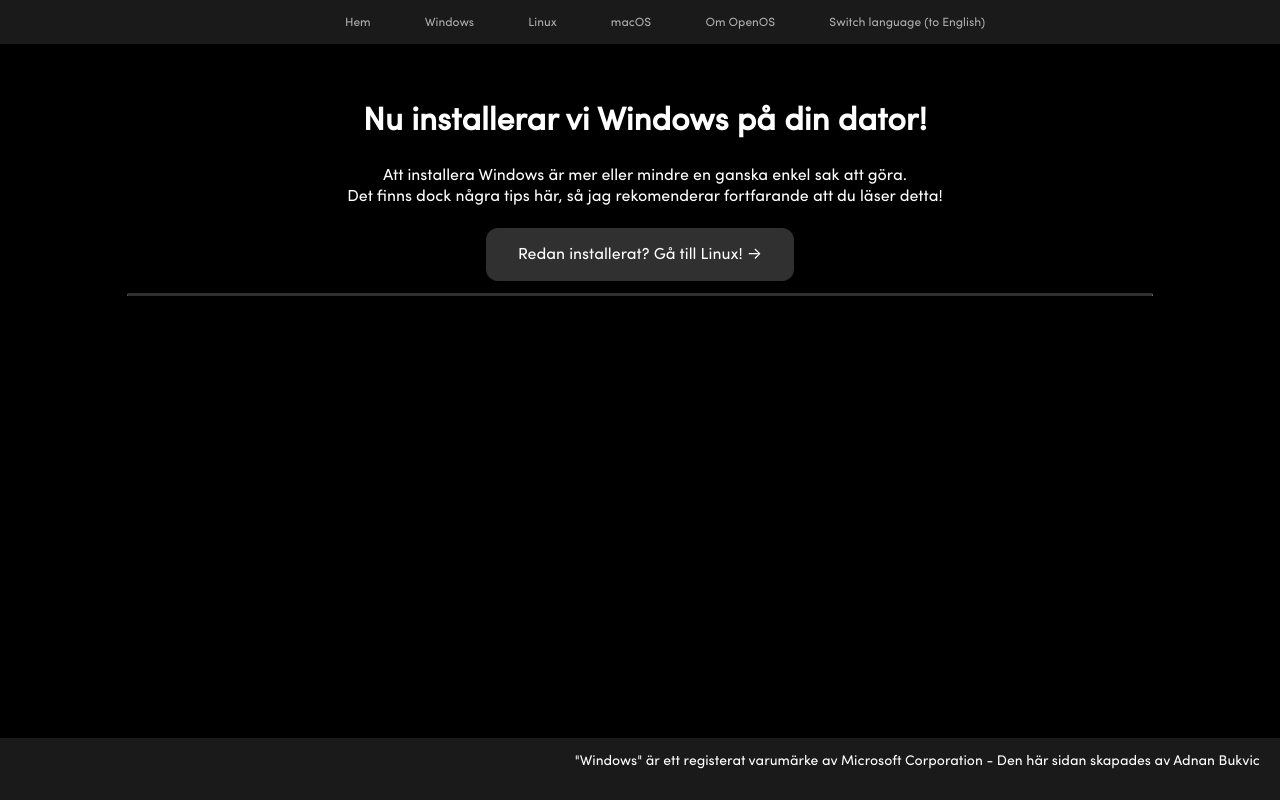
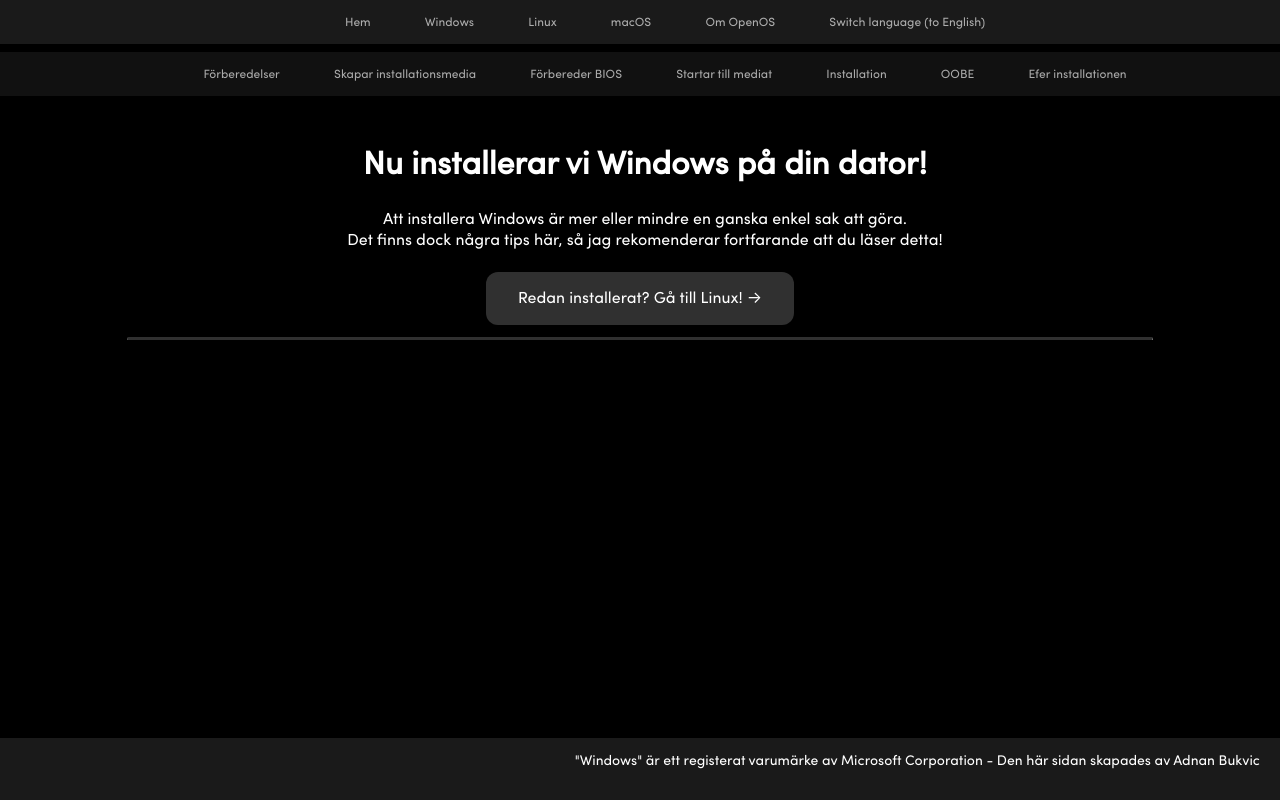
Before and after one commit to maybearidan/Gymnasiearbete, a plain HTML site: page windows.html in a window 1280 px wide. Drawn offline with Linux system fonts and the light colour scheme.

Commit message:
Lade till navigeringsmeny på toppen

```diff
--- a/style/styles.css
+++ b/style/styles.css
@@ -18,21 +18,6 @@ body{
     "header"
     "main"
     "footer";
-    margin: 0px;
-    background-color: black;
-    min-height: 100%;
-}
-
-.installerbody{
-    font-family: SofiaPro, -apple-system, BlinkMacSystemFont, sans-serif;
-    background-color: rgb(248, 248, 248);
-    display: grid;
-    grid-template-columns: 1fr;
-    grid-template-rows: auto;
-    grid-template-areas:
-    "header header"
-    "main main"
-    "footer footer";
     margin: 0px;
     background-color: black;
     min-height: 100%;
@@ -66,6 +51,35 @@ header > a{
 }
 
 .toolbar > a:hover{
+    color: white;
+    text-decoration: none;
+}
+
+.quicknav{
+    background-color: rgba(22, 22, 22, 0.8);
+    -webkit-backdrop-filter: saturate(180%) blur(20px);
+    backdrop-filter: saturate(180%) blur(20px);
+    padding-top: 12px;
+    padding-bottom: 12px;
+    text-align: center;
+    position: sticky;
+    position: relative;
+    bottom: 7px;
+    min-height: 20px;
+    max-height: 20px;
+    z-index: 2;
+}
+
+.quicknav > a{
+    margin-left: 50px;
+    font-size: 12px;
+    color: rgba(255, 255, 255, 0.642);
+    text-decoration: none;
+    transition-property: color;
+    transition-duration: 0.5s;
+}
+
+.quicknav > a:hover{
     color: white;
     text-decoration: none;
 }
--- a/windows.html
+++ b/windows.html
@@ -14,7 +14,7 @@
     <!--Här länkar jag HTML dokumetet med min CSS. Alla sidor använder samma css.-->
 </head>
 
-<body class="installerbody">
+<body>
     <header class="toolbar">
         <a href="index.html">Hem</a>
         <a href="windows.html">Windows</a>
@@ -24,6 +24,15 @@
         <a href="en/windows.html" lang="en">Switch language (to English)</a>
     </header>
     <main>
+        <div class="quicknav">
+            <a href="windows.html">Förberedelser</a>
+            <a href="windows.html">Skapar installationsmedia</a>
+            <a href="windows.html">Förbereder BIOS</a>
+            <a href="windows.html">Startar till mediat</a>
+            <a href="windows.html">Installation</a>
+            <a href="windows.html">OOBE</a>
+            <a href="windows.html">Efer installationen</a>
+        </div>
         <br>
         <h1>Nu installerar vi Windows på din dator!</h1>
         <p>Att installera Windows är mer eller mindre en ganska enkel sak att göra.<br> Det finns dock några tips här, så jag rekomenderar fortfarande att du läser detta!</p>
```
Also changed, not shown: en/windows.html (+1 -1 lines).
